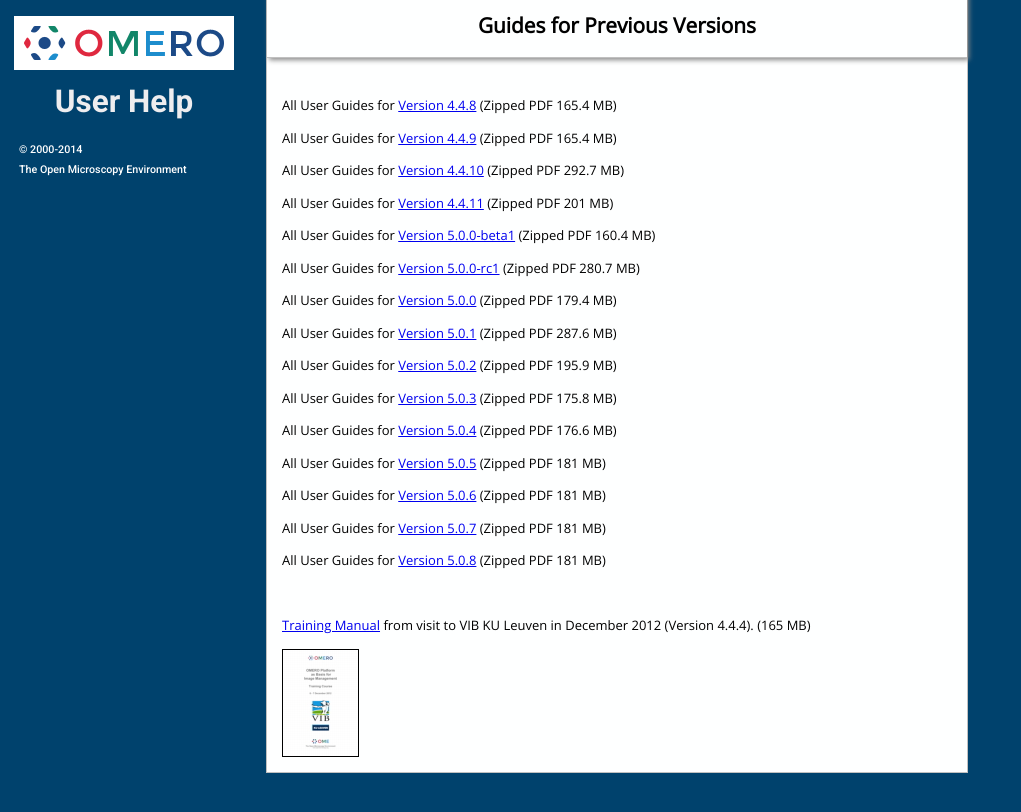
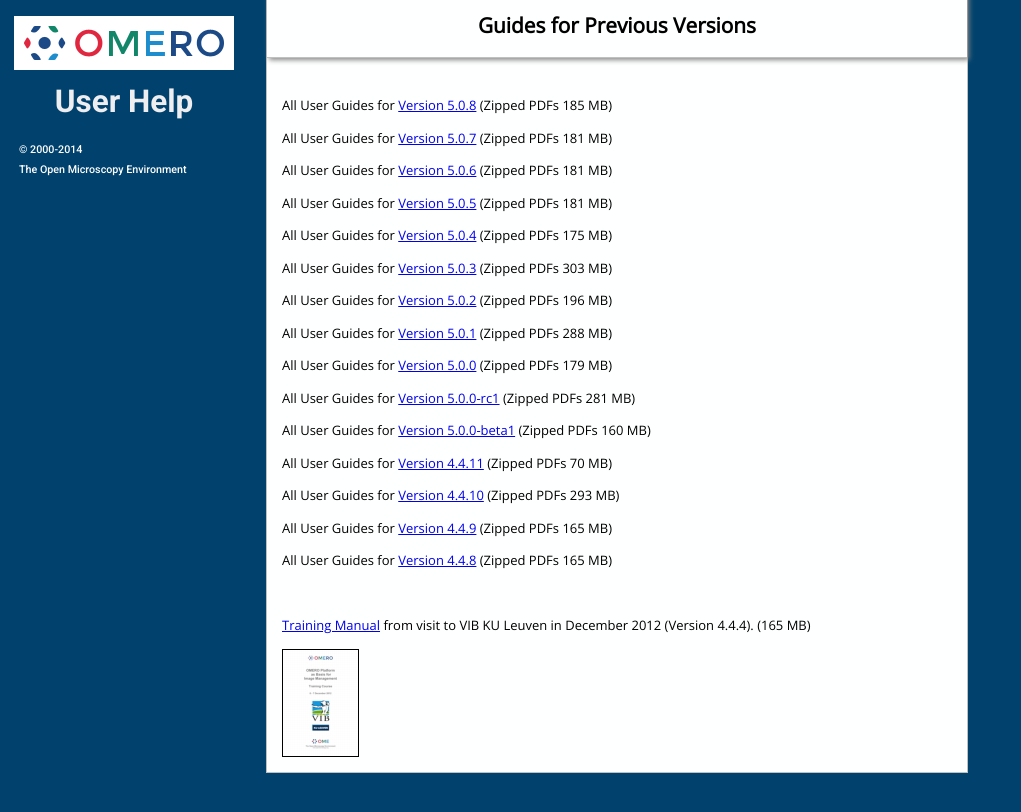
Before and after one commit to snoopycrimecop/ome-help, a Jekyll site: the page built from previous.html, in a window 1280 px wide. Shown: the top 812 px of the page, without its empty margins (0-1021 px from the left). Built offline with Jekyll 4.4.1, drawn with Linux system fonts in a browser that asks for light colours; Markdown is read by kramdown in place of the engine named in the settings.

Commit message:
Make 5.0.8 more prominent on Home, Previous pages - tidy up images.

```diff
--- a/previous.html
+++ b/previous.html
@@ -8,22 +8,35 @@
 <div class="line"><br /></div> <!-- end #line -->
 </div> <!-- end #line-block -->
 
-<p>All User Guides for <a href="http://downloads.openmicroscopy.org/help/archives/OMERO_User_Guides_4_4_8.zip">Version 4.4.8</a> (Zipped PDF 165.4 MB)</p>
-<p>All User Guides for <a href="http://downloads.openmicroscopy.org/help/archives/OMERO_User_Guides_4_4_9.zip">Version 4.4.9</a> (Zipped PDF 165.4 MB)</p>
-<p>All User Guides for <a href="http://downloads.openmicroscopy.org/help/archives/OMERO_User_Guides_4_4_9.zip">Version 4.4.10</a> (Zipped PDF 292.7 MB)</p>
-<p>All User Guides for <a href="http://downloads.openmicroscopy.org/help/archives/OMERO_User_Guides_4_4_11.zip">Version 4.4.11</a> (Zipped PDF 201 MB)</p>
-<p>All User Guides for <a href="http://downloads.openmicroscopy.org/help/archives/OMERO_User_Guides_5_0_0_beta1.zip">Version 5.0.0-beta1</a> (Zipped PDF 160.4 MB)</p>
-<p>All User Guides for <a href="http://downloads.openmicroscopy.org/help/archives/OMERO_User_Guides_5_0_0_rc1.zip">Version 5.0.0-rc1</a> (Zipped PDF 280.7 MB)</p>
-<p>All User Guides for <a href="http://downloads.openmicroscopy.org/help/archives/OMERO_User_Guides_5_0_0.zip">Version 5.0.0</a> (Zipped PDF 179.4 MB)</p>
-<p>All User Guides for <a href="http://downloads.openmicroscopy.org/help/archives/OMERO_User_Guides_5_0_1.zip">Version 5.0.1</a> (Zipped PDF 287.6 MB)</p>
-<p>All User Guides for <a href="http://downloads.openmicroscopy.org/help/archives/OMERO_User_Guides_5_0_2.zip">Version 5.0.2</a> (Zipped PDF 195.9 MB)</p>
-<p>All User Guides for <a href="http://downloads.openmicroscopy.org/help/archives/OMERO_User_Guides_5_0_3.zip">Version 5.0.3</a> (Zipped PDF 175.8 MB)</p>
-<p>All User Guides for <a href="http://downloads.openmicroscopy.org/help/archives/OMERO_User_Guides_5_0_4.zip">Version 5.0.4</a> (Zipped PDF 176.6 MB)</p>
-<p>All User Guides for <a href="http://downloads.openmicroscopy.org/help/archives/OMERO_User_Guides_5_0_5.zip">Version 5.0.5</a> (Zipped PDF 181 MB)</p>
-<p>All User Guides for <a href="http://downloads.openmicroscopy.org/help/archives/OMERO_User_Guides_5_0_6.zip">Version 5.0.6</a> (Zipped PDF 181 MB)</p>
-<p>All User Guides for <a href="http://downloads.openmicroscopy.org/help/archives/OMERO_User_Guides_5_0_7.zip">Version 5.0.7</a> (Zipped PDF 181 MB)</p>
-<p>All User Guides for <a href="http://downloads.openmicroscopy.org/help/archives/OMERO_User_Guides_5_0_8.zip">Version 5.0.8</a> (Zipped PDF 181 MB)</p>
+<p>All User Guides for <a href="http://downloads.openmicroscopy.org/help/archives/OMERO_User_Guides_5_0_8.zip">Version 5.0.8</a> (Zipped PDFs 185 MB)</p>
 
+<p>All User Guides for <a href="http://downloads.openmicroscopy.org/help/archives/OMERO_User_Guides_5_0_7.zip">Version 5.0.7</a> (Zipped PDFs 181 MB)</p>
+
+<p>All User Guides for <a href="http://downloads.openmicroscopy.org/help/archives/OMERO_User_Guides_5_0_6.zip">Version 5.0.6</a> (Zipped PDFs 181 MB)</p>
+
+<p>All User Guides for <a href="http://downloads.openmicroscopy.org/help/archives/OMERO_User_Guides_5_0_5.zip">Version 5.0.5</a> (Zipped PDFs 181 MB)</p>
+
+<p>All User Guides for <a href="http://downloads.openmicroscopy.org/help/archives/OMERO_User_Guides_5_0_4.zip">Version 5.0.4</a> (Zipped PDFs 175 MB)</p>
+
+<p>All User Guides for <a href="http://downloads.openmicroscopy.org/help/archives/OMERO_User_Guides_5_0_3.zip">Version 5.0.3</a> (Zipped PDFs 303 MB)</p>
+
+<p>All User Guides for <a href="http://downloads.openmicroscopy.org/help/archives/OMERO_User_Guides_5_0_2.zip">Version 5.0.2</a> (Zipped PDFs 196 MB)</p>
+
+<p>All User Guides for <a href="http://downloads.openmicroscopy.org/help/archives/OMERO_User_Guides_5_0_1.zip">Version 5.0.1</a> (Zipped PDFs 288 MB)</p>
+
+<p>All User Guides for <a href="http://downloads.openmicroscopy.org/help/archives/OMERO_User_Guides_5_0_0.zip">Version 5.0.0</a> (Zipped PDFs 179 MB)</p>
+
+<p>All User Guides for <a href="http://downloads.openmicroscopy.org/help/archives/OMERO_User_Guides_5_0_0_rc1.zip">Version 5.0.0-rc1</a> (Zipped PDFs 281 MB)</p>
+
+<p>All User Guides for <a href="http://downloads.openmicroscopy.org/help/archives/OMERO_User_Guides_5_0_0_beta1.zip">Version 5.0.0-beta1</a> (Zipped PDFs 160 MB)</p>
+
+<p>All User Guides for <a href="http://downloads.openmicroscopy.org/help/archives/OMERO_User_Guides_4_4_11.zip">Version 4.4.11</a> (Zipped PDFs 70 MB)</p>
+
+<p>All User Guides for <a href="http://downloads.openmicroscopy.org/help/archives/OMERO_User_Guides_4_4_9.zip">Version 4.4.10</a> (Zipped PDFs 293 MB)</p>
+
+<p>All User Guides for <a href="http://downloads.openmicroscopy.org/help/archives/OMERO_User_Guides_4_4_9.zip">Version 4.4.9</a> (Zipped PDFs 165 MB)</p>
+
+<p>All User Guides for <a href="http://downloads.openmicroscopy.org/help/archives/OMERO_User_Guides_4_4_8.zip">Version 4.4.8</a> (Zipped PDFs 165 MB)</p>
 
 <div class="line-block">
   <div class="line"><br /></div> <!-- end #line -->
```
Also changed, not shown: index.html (+6 -4 lines), resources.html (+5 -2 lines), images/homeChannel.jpg (deleted), images/homeVersion.jpg (deleted), images/indexVersion.jpg (added), images/index_5_1.jpg (deleted), images/index_5_2.jpg (deleted), images/insight-editor.png (deleted).
